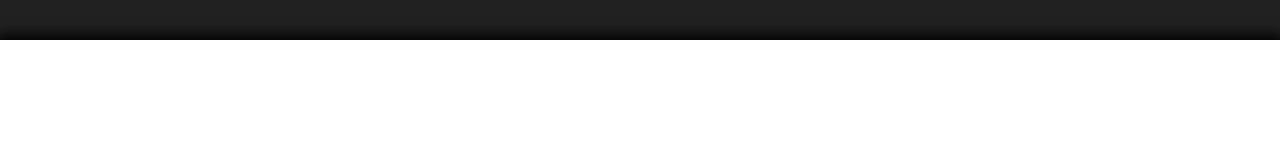
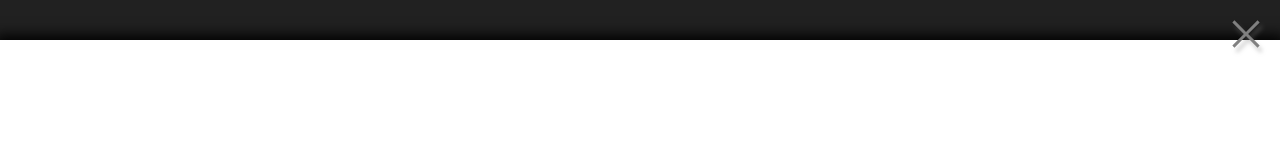
Before and after one commit to intComodor/sykIllustrator, an Angular app: page / in a window 1280 px wide. Both pictures are taken after a click on the button 515 px from the left and 59 px from the top of the page. Shown: the top 160 px of the page. Built offline with nearby package versions, Linux system fonts and the light colour scheme.

Commit message:
add button to quit full screen mode

```diff
--- a/src/app/components/drawing-board/drawing-board.component.html
+++ b/src/app/components/drawing-board/drawing-board.component.html
@@ -1,6 +1,14 @@
-<canvas #board [ngClass]="{ full: isFullScreen() }" id="board" class="board">
+<canvas
+  #board
+  [ngClass]="{ full: isFullScreenMode() }"
+  id="board"
+  class="board">
 </canvas>
 
-<div
-  [ngClass]="{ back: isFullScreen() }"
-  [style.display]="isFullScreen() ? 'block' : 'none'"></div>
+<div *ngIf="isFullScreenMode()" class="back"></div>
+<img
+  *ngIf="isFullScreenMode() && showBtnQuitFullScreen()"
+  (click)="onExitFullScreenMode()"
+  src="../../../assets/header/clear.svg"
+  alt="icon for exit fullscreen mode"
+  matTooltip="exit fullscreen mode" />
--- a/src/app/components/drawing-board/drawing-board.component.scss
+++ b/src/app/components/drawing-board/drawing-board.component.scss
@@ -12,7 +12,7 @@
   left: 0;
   width: 100%;
   height: 100%;
-  z-index: 1;
+  z-index: 2;
 }
 
 .full {
@@ -21,5 +21,14 @@
   left: 50%;
   transform: translate(-50%, -50%);
 
-  z-index: 2;
+  z-index: 3;
 }
+
+img {
+  filter: drop-shadow(3px 5px 2px rgb(0 0 0 / 0.4)) invert(0.5);
+  position: absolute;
+  z-index: 3;
+  top: 10px;
+  right: 10px;
+  z-index: 6;
+}
--- a/src/app/components/drawing-board/drawing-board.component.ts
+++ b/src/app/components/drawing-board/drawing-board.component.ts
@@ -25,8 +25,12 @@ export class DrawingBoardComponent implements AfterViewInit {
   @ViewChild('board', { static: true })
   _canvas: ElementRef | undefined;
 
-  isFullScreen(): boolean {
-    return this.canvasService.isFullScreen;
+  isFullScreenMode(): boolean {
+    return this.canvasService.isFullScreenMode;
+  }
+
+  showBtnQuitFullScreen(): boolean {
+    return !this.canvasService.isWindowTooSmall();
   }
 
   constructor(
@@ -66,12 +70,7 @@ export class DrawingBoardComponent implements AfterViewInit {
     this.canvasService.resize();
   }
 
-  /**
-   * Exit fullscreen mode when the user clicks on the canvas,
-   * so when we are in fullscreen mode, the user can exit it by clicking on the canvas.
-   */
-  @HostListener('mousedown', ['$event.target'])
-  onClick() {
-    this.canvasService.setFullScreen(false);
+  onExitFullScreenMode() {
+    this.canvasService.setFullScreenMode(false);
   }
 }
--- a/src/app/components/header/header.component.ts
+++ b/src/app/components/header/header.component.ts
@@ -71,7 +71,7 @@ export class HeaderComponent {
    * for the logic of the full screen.
    */
   onFullScreen() {
-    this.canvasService.setFullScreen(true);
+    this.canvasService.setFullScreenMode(true);
   }
 
   onUndo() {
--- a/src/app/services/canvas.service.ts
+++ b/src/app/services/canvas.service.ts
@@ -23,11 +23,19 @@ export class CanvasService {
   /** Canvas context initialized in the drawing component */
   public canvasCtx!: CanvasRenderingContext2D;
 
-  isFullScreen = false;
+  isFullScreenMode = false;
+
+  /** Check if the window is inferior to minWidth or minHeight */
+  isWindowTooSmall(): boolean {
+    return (
+      window.innerWidth < this.minWidth + 5 ||
+      window.innerHeight < this.minHeight + 5
+    );
+  }
 
   /** Set the canvas to fullscreen mode with the resize function */
-  setFullScreen(value: boolean) {
-    this.isFullScreen = value;
+  setFullScreenMode(value: boolean) {
+    this.isFullScreenMode = value;
     this.resize();
   }
 
@@ -55,11 +63,7 @@ export class CanvasService {
     const tmpCanvas: HTMLCanvasElement = this.createTmpCanvas();
 
     // Resize the canvas
-    if (
-      window.innerWidth < this.minWidth ||
-      window.innerHeight < this.minHeight ||
-      this.isFullScreen
-    ) {
+    if (this.isWindowTooSmall() || this.isFullScreenMode) {
       this.canvas.width = window.innerWidth;
       this.canvas.height = window.innerHeight;
     } else {
```
